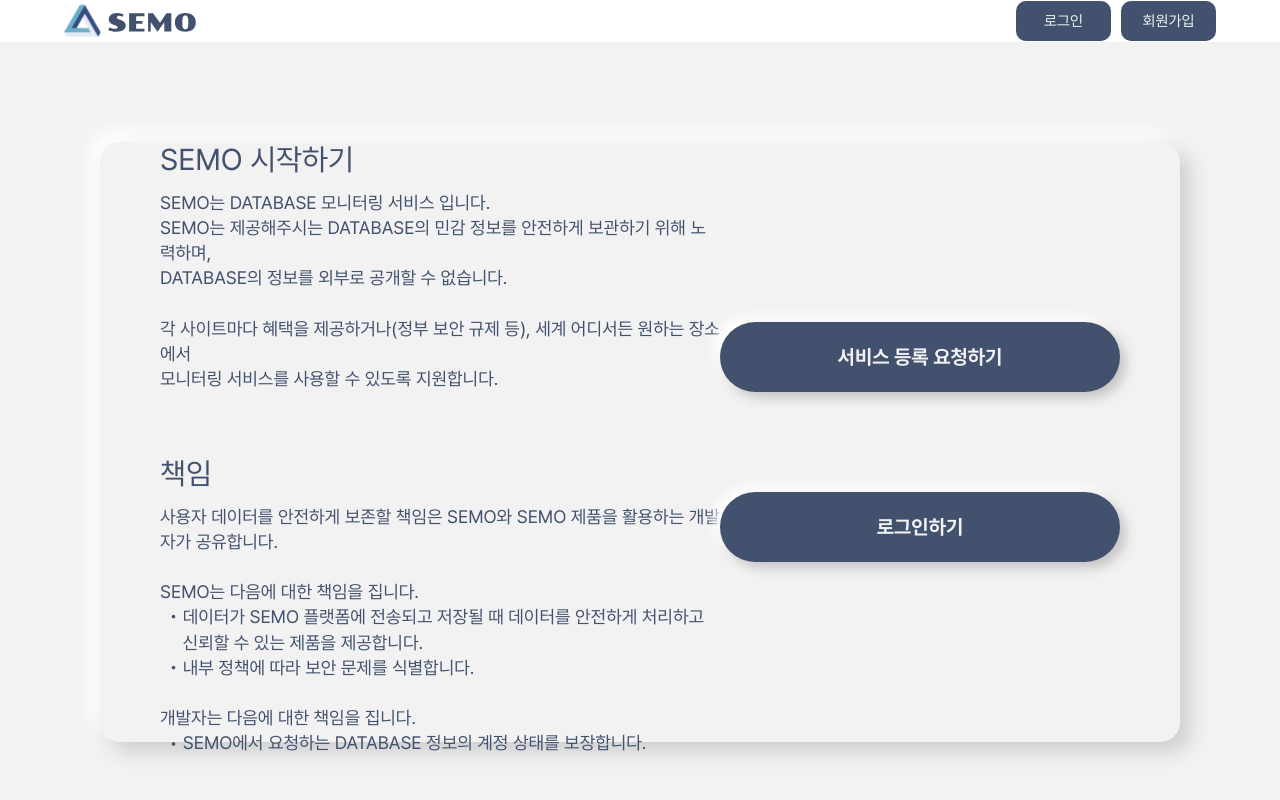
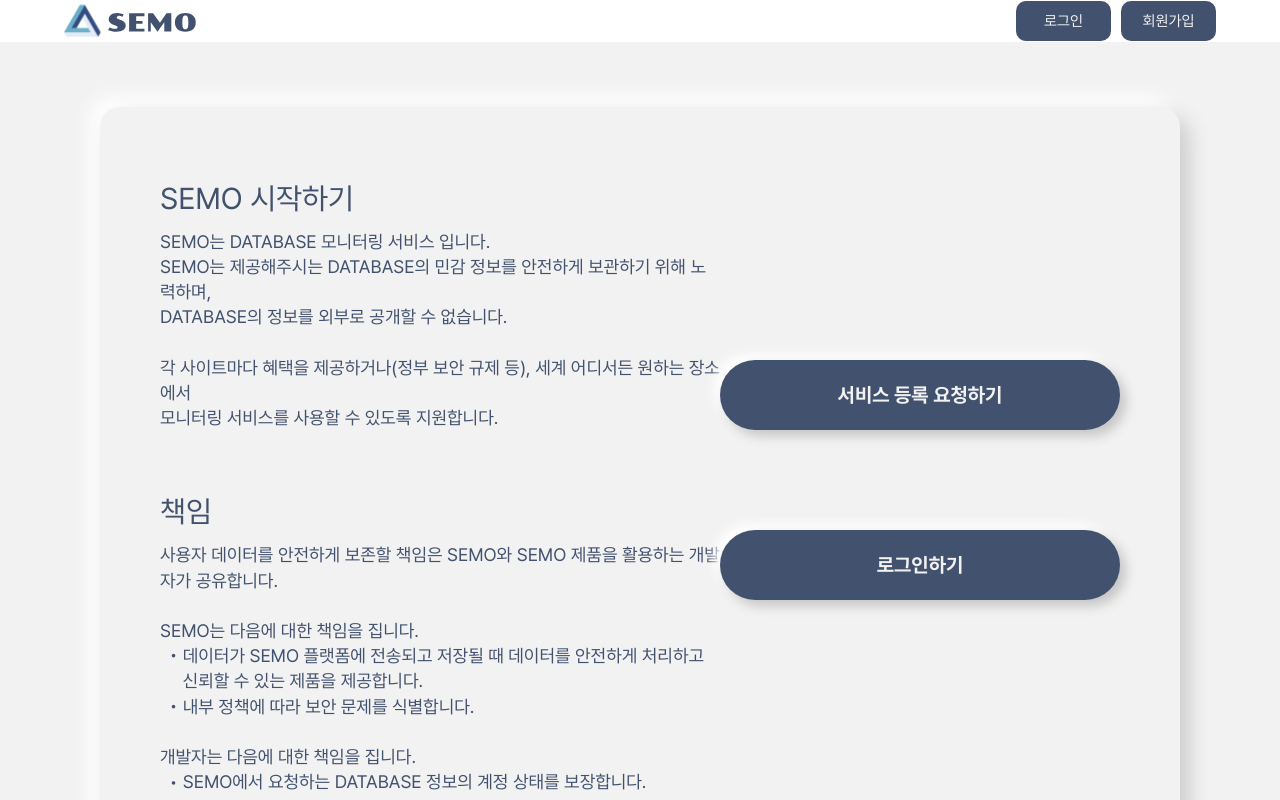
Before and after one commit to Team-SE-MO/semo-client, a React (Create React App) app: page / in a window 1280 px wide. Shown: the top 800 px of the page. Built offline with nearby package versions, Linux system fonts and the light colour scheme.

Commit message:
🔨  fix: 페이지 레이아웃 수정

```diff
--- a/src/pages/ChangePassword.scss
+++ b/src/pages/ChangePassword.scss
@@ -6,7 +6,8 @@
     flex-direction: column;
     justify-content: center;
     align-items: center;
-    height: 100vh;
+    min-height: 745px;
+    padding: 65px 0;
     background-color: $main-theme-color;
     gap: 30px;
   }
--- a/src/pages/Login.tsx
+++ b/src/pages/Login.tsx
@@ -34,7 +34,9 @@
   const navigate = useNavigate();
 
   const images = [bgImg1, bgImg2, bgImg3, bgImg4];
-  const randomImage = images[Math.floor(Math.random() * images.length)];
+  const [randomImage] = useState(
+    images[Math.floor(Math.random() * images.length)]
+  );
 
   const handleLogin = (e: FormEvent<HTMLFormElement>): void => {
     e.preventDefault();
--- a/src/pages/Main.scss
+++ b/src/pages/Main.scss
@@ -6,7 +6,8 @@
     display: flex;
     justify-content: center;
     align-items: center;
-    height: 100vh;
+    min-height: 745px;
+    padding: 65px 0;
     background-color: $main-theme-color;
   }
 }
--- a/src/pages/SignUp.tsx
+++ b/src/pages/SignUp.tsx
@@ -25,7 +25,9 @@
     '\n\u00a0\u00a0• 요청 정보를 작성하여 메세지를 보내시면 빠른 시일 내에 검토하여\n \u00a0\u00a0\u00a0\u00a0 작성하신 연락처(이메일)로 승인여부를 알려 드립니다.\n\n \u00a0 • 서비스를 이용하실 아이디는 작성해주신 이메일을 등록해 드릴 예정입니다.\n\n \u00a0\u00a0• 이미 SEMO 서비스를 이용하고 계신 이메일로 서비스 등록 요청을 주실 경우,\n \u00a0\u00a0\u00a0\u00a0 등록 가능의 사유가 될 수 있습니다.';
 
   const images = [bgImg1, bgImg2, bgImg3, bgImg4];
-  const randomImage = images[Math.floor(Math.random() * images.length)];
+  const [randomImage] = useState(
+    images[Math.floor(Math.random() * images.length)]
+  );
 
   const handleCompanyRegistration = () => {
     setIsModalOpen(true);
--- a/src/pages/Summary.tsx
+++ b/src/pages/Summary.tsx
@@ -33,7 +33,6 @@
   useEffect(() => {
     getSummaryData(
       ({ data }) => {
-        console.log(data.data);
         setSummaryData(data.data);
         setDeviceList(
           data.data.allDevices.map((item: Device) => ({
```
